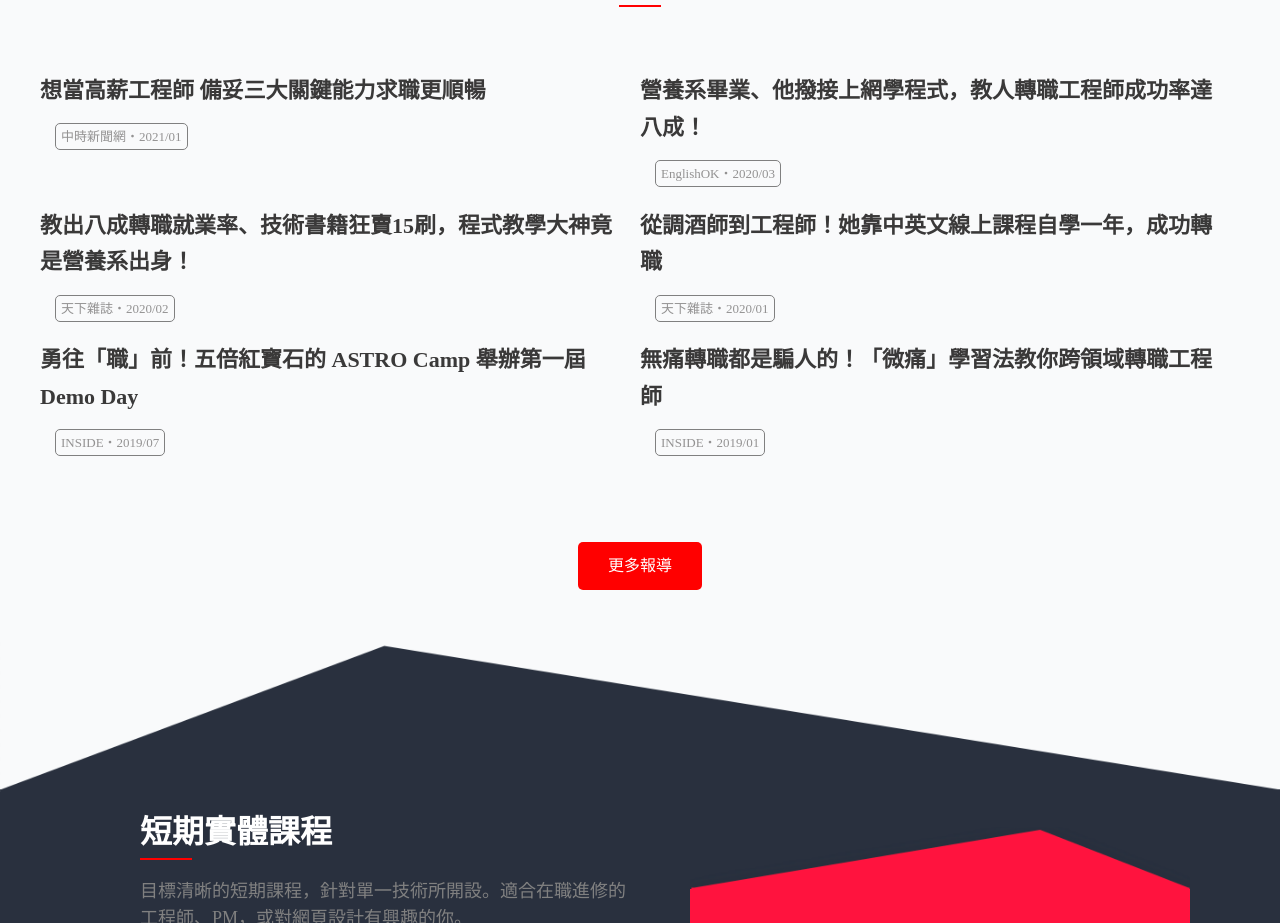
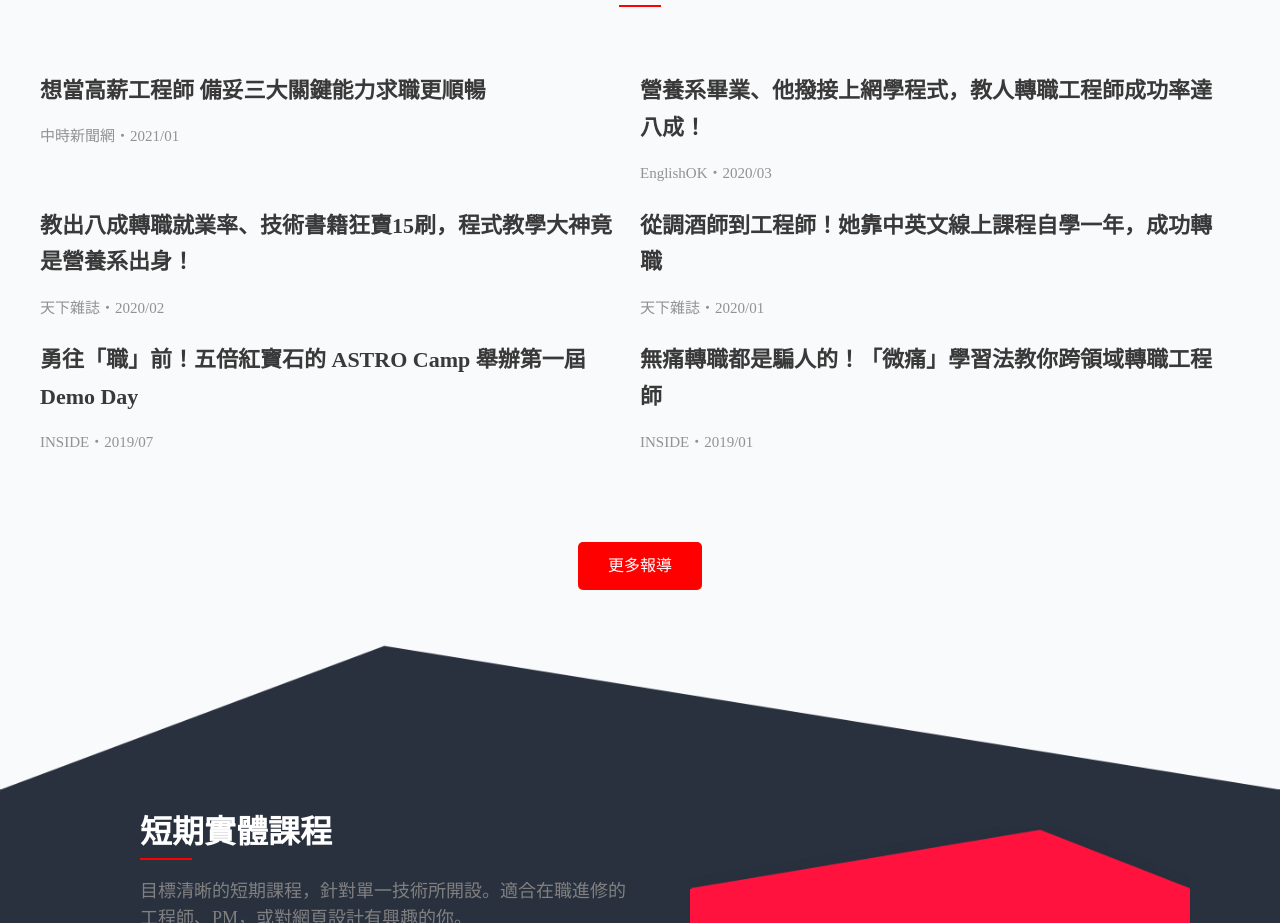
Before and after one commit to wl02599509/5xRuby_HTML_CSS_Practice, a plain HTML site: page Homework_5xRuby_web/5xRuby.html in a window 1280 px wide. Shown: the part 2500-3423 px from the top of the page. Drawn offline with Linux system fonts and the light colour scheme.

Commit message:
fix section_3 date css

```diff
--- a/Homework_5xRuby_web/section_3.css
+++ b/Homework_5xRuby_web/section_3.css
@@ -28,8 +28,8 @@
 .news .title a:hover{
     color: red;
 }
-.news span{
-    font-size: 13px;
+.news .date{
+    font-size: 15px;
     font-weight: 500;
     color: rgb(147, 146, 146);
 }
--- a/Homework_5xRuby_web/section_5.css
+++ b/Homework_5xRuby_web/section_5.css
@@ -36,7 +36,7 @@
 .teacher_columns .teacher img{
     width: 100%;
 }
-.date{
+.teacher .date{
     width: 75px;
     border: 1px solid gray;
     border-radius: 5px;
```
